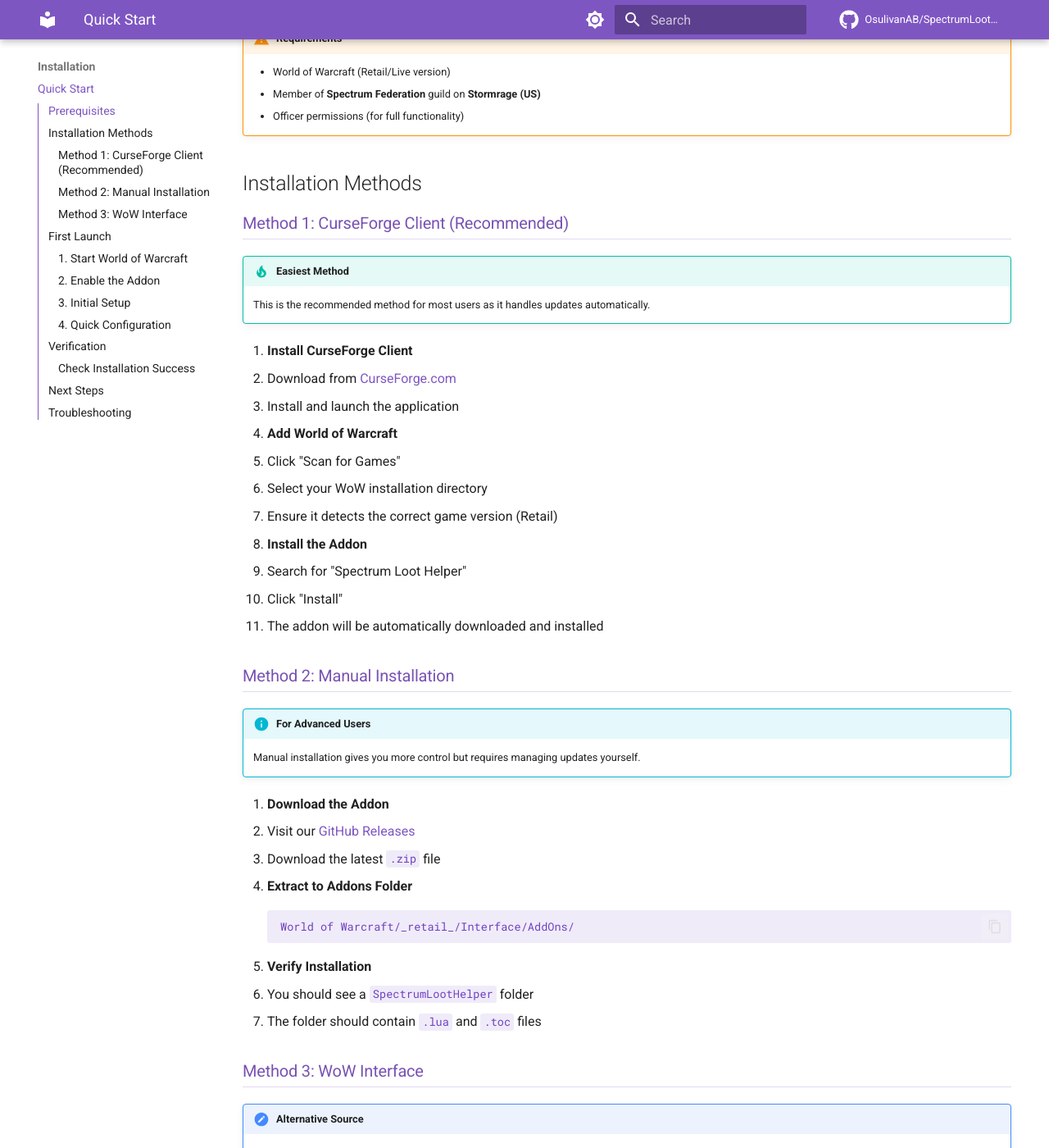
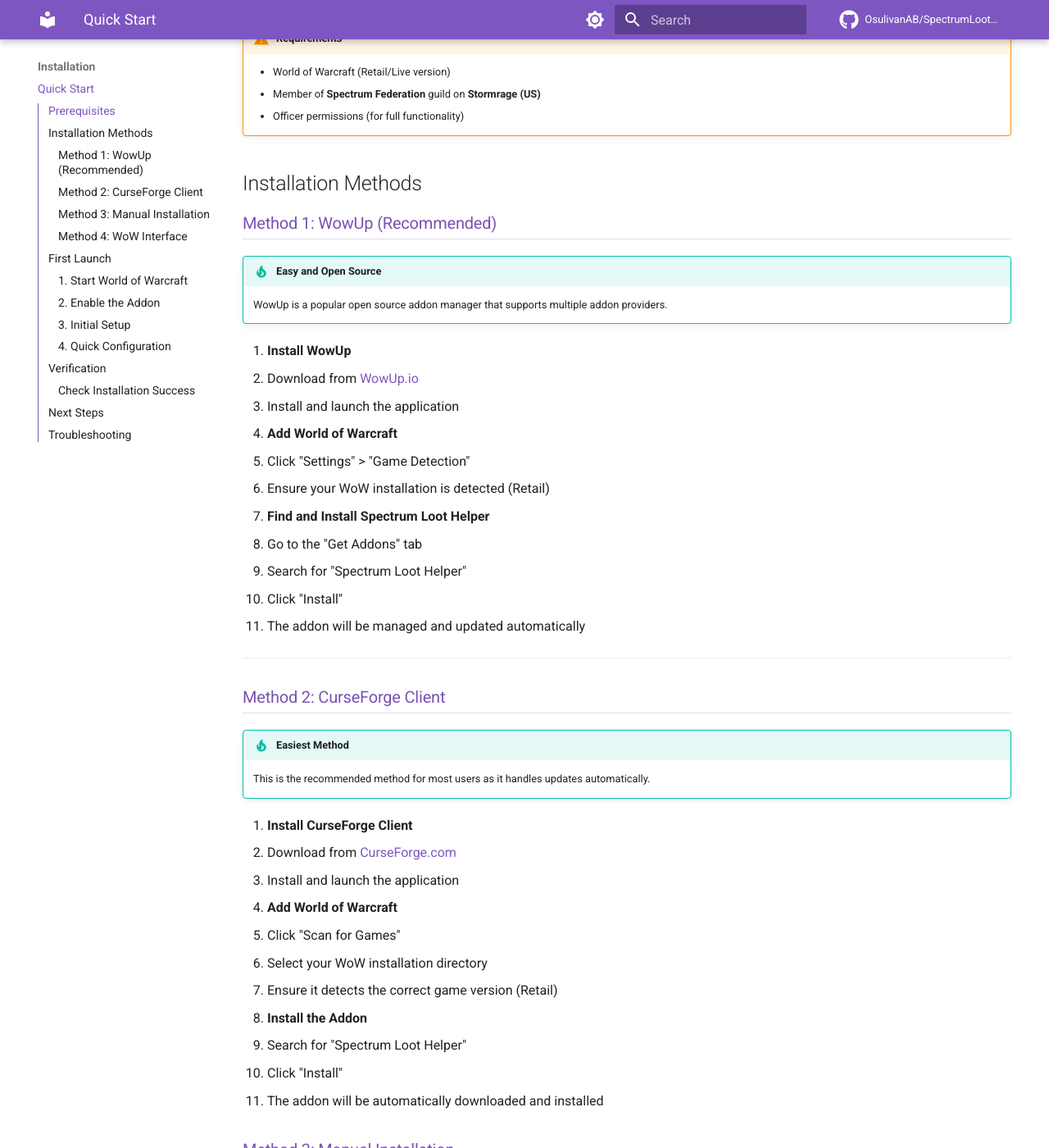
Before and after one commit to OsulivanAB/SpectrumLootHelper, an MkDocs documentation site: the page built from docs/installation/quick-start.md, in a window 1280 px wide and 1400 px high, scrolled down 360 px. Shown: the whole window at 82% size. Built offline with MkDocs 1.6.1 and Material for MkDocs 9.7.7, drawn with Linux system fonts in a browser that asks for light colours; comment, search, counter and statistics services are not loaded; some of the changed text lies outside the part shown.

```diff
--- a/docs/installation/quick-start.md
+++ b/docs/installation/quick-start.md
@@ -11,7 +11,29 @@ Get Spectrum Loot Helper up and running in just a few minutes!
 
 ## Installation Methods
 
-### Method 1: CurseForge Client (Recommended)
+
+### Method 1: WowUp (Recommended)
+
+!!! tip "Easy and Open Source"
+    WowUp is a popular open source addon manager that supports multiple addon providers.
+
+1. **Install WowUp**
+   - Download from [WowUp.io](https://wowup.io/)
+   - Install and launch the application
+
+2. **Add World of Warcraft**
+   - Click "Settings" > "Game Detection"
+   - Ensure your WoW installation is detected (Retail)
+
+3. **Find and Install Spectrum Loot Helper**
+   - Go to the "Get Addons" tab
+   - Search for "Spectrum Loot Helper"
+   - Click "Install"
+   - The addon will be managed and updated automatically
+
+---
+
+### Method 2: CurseForge Client
 
 !!! tip "Easiest Method"
     This is the recommended method for most users as it handles updates automatically.
@@ -48,7 +70,7 @@ Get Spectrum Loot Helper up and running in just a few minutes!
    - You should see a `SpectrumLootHelper` folder
    - The folder should contain `.lua` and `.toc` files
 
-### Method 3: WoW Interface
+### Method 4: WoW Interface
 
 !!! note "Alternative Source"
     Available on WoW Interface for users who prefer this platform.
```
Also changed, not shown: other parts of docs/installation/quick-start.md (+1 -1 lines), CHANGELOG.md (+1 -0 lines), README.md (+3 -5 lines), requirements-docs.txt (renamed from requirements.txt), 3 other files.
